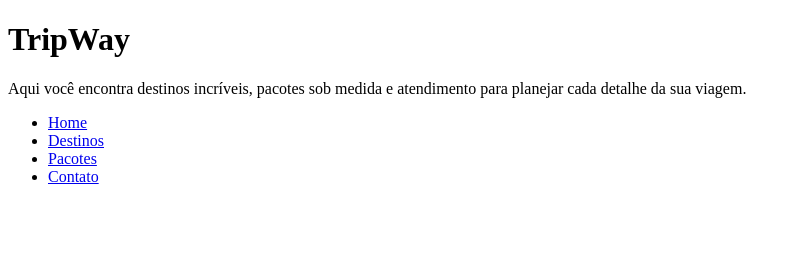
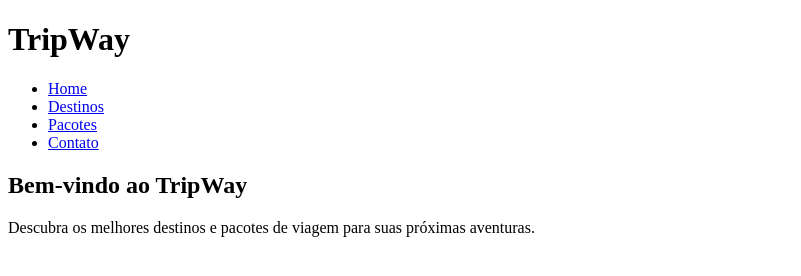
Before and after one commit to policarpogustavo/TripWay_CP1, a plain HTML site: page index.html in a window 1280 px wide. Shown: the whole page, without its empty margins (0-801 px from the left). Drawn offline with Linux system fonts and the light colour scheme.

Commit message:
adicionando main e section

```diff
--- a/index.html
+++ b/index.html
@@ -8,7 +8,6 @@
 <body>
     <header>
         <h1>TripWay</h1>
-        <p>Aqui você encontra destinos incríveis, pacotes sob medida e atendimento para planejar cada detalhe da sua viagem.</p>
         <nav>
             <ul>
                 <li><a href="index.html">Home</a></li>
@@ -18,5 +17,11 @@
             </ul>
         </nav>
     </header>
+    <main>
+        <section>
+            <h2>Bem-vindo ao TripWay</h2>
+            <p>Descubra os melhores destinos e pacotes de viagem para suas próximas aventuras.</p>
+        </section>
+    </main>
 </body>
 </html>
```
